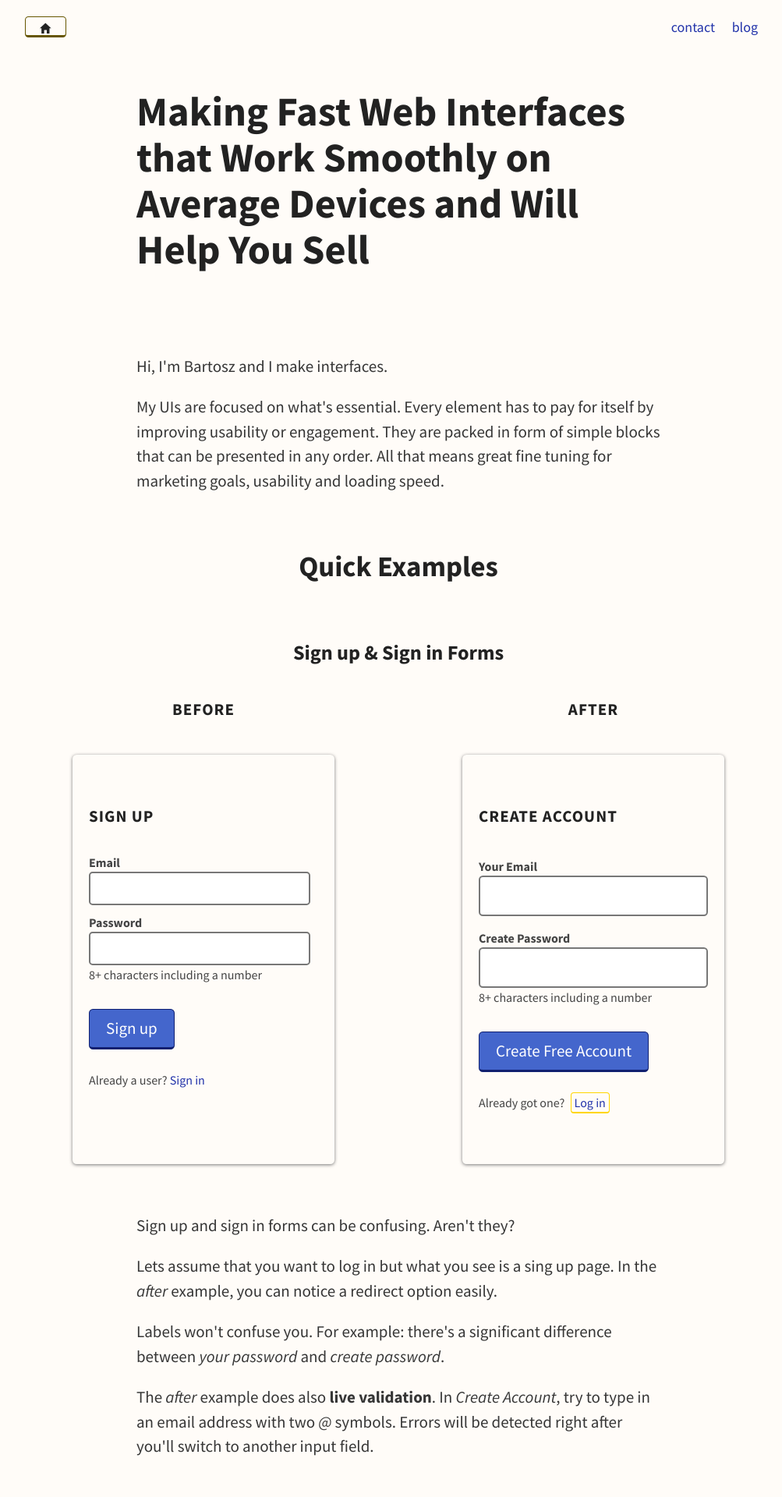
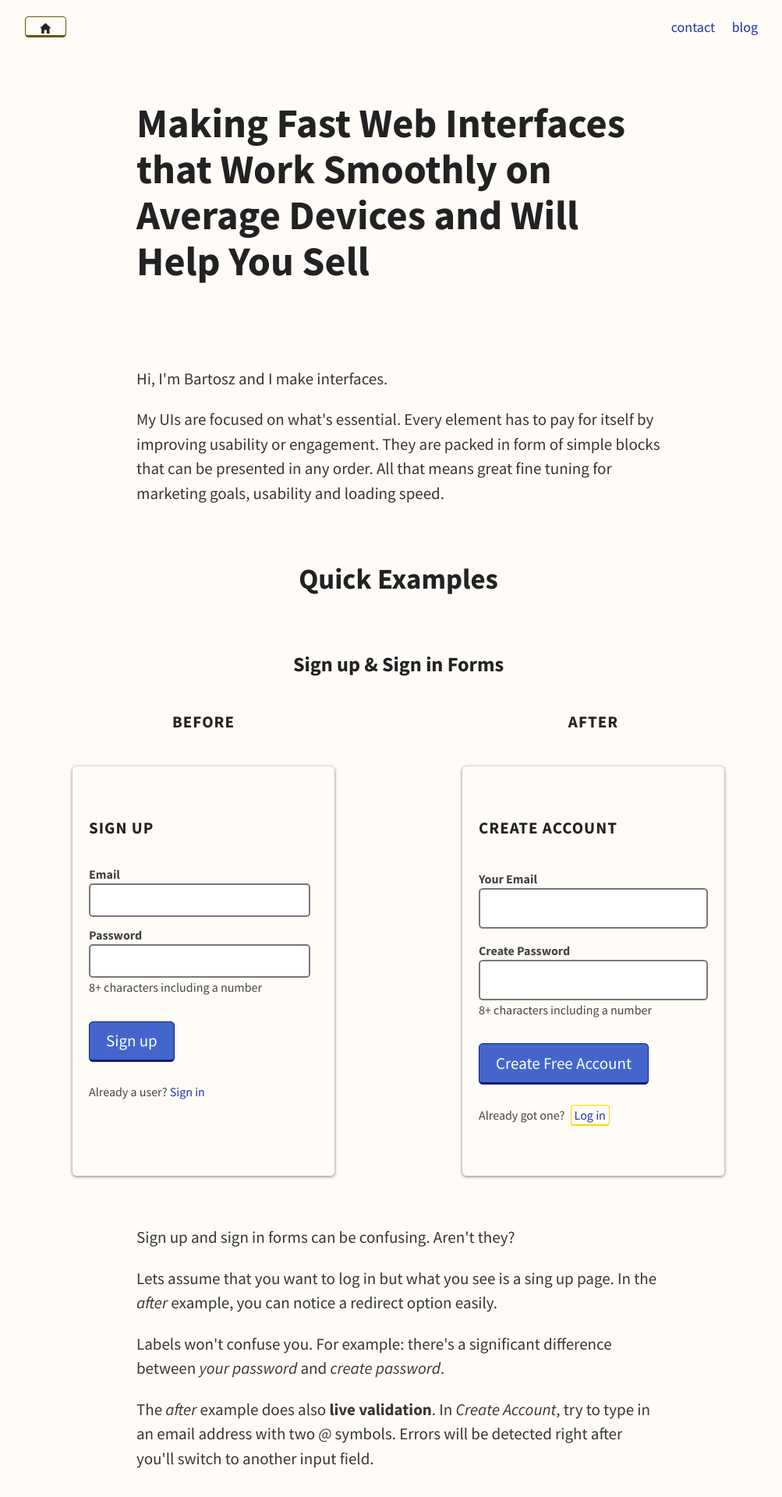
Before and after one commit to bart747/bart747, a Jekyll site: the page built from index.html, in a window 1280 px wide. Shown: the top 1920 px of the page at 78% size, without its empty margins (129-1132 px from the left). Built offline with Jekyll 4.4.1, drawn with Linux system fonts in a browser that asks for light colours; comment, search, counter and statistics services are not loaded.

Commit message:
change masthead headline margins

```diff
--- a/_sass/_masthead.scss
+++ b/_sass/_masthead.scss
@@ -10,7 +10,7 @@
 
 .masthead-h1 {
   font-size: 2.5em;
-  margin: 1em 0 2em;
+  margin: 1.5em 0 2em;
   @media screen and (max-width: $screen-sml) {
     font-size: 1em 0 2em;
   }
--- a/css/main.css
+++ b/css/main.css
@@ -753,7 +753,7 @@ header .wrapper {
 
 .masthead-h1 {
   font-size: 2.5em;
-  margin: 1em 0 2em; }
+  margin: 1.5em 0 2em; }
   @media screen and (max-width: 568px) {
     .masthead-h1 {
       font-size: 1em 0 2em; } }
```
Also changed, not shown: css/dist/main.css.
